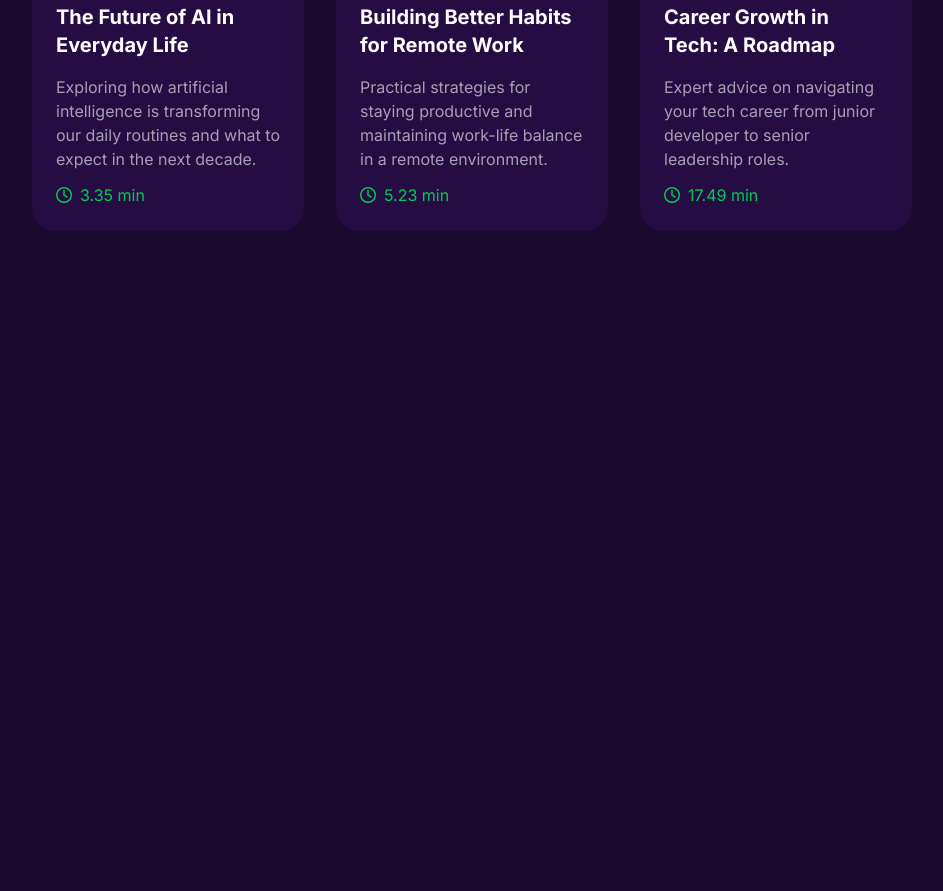
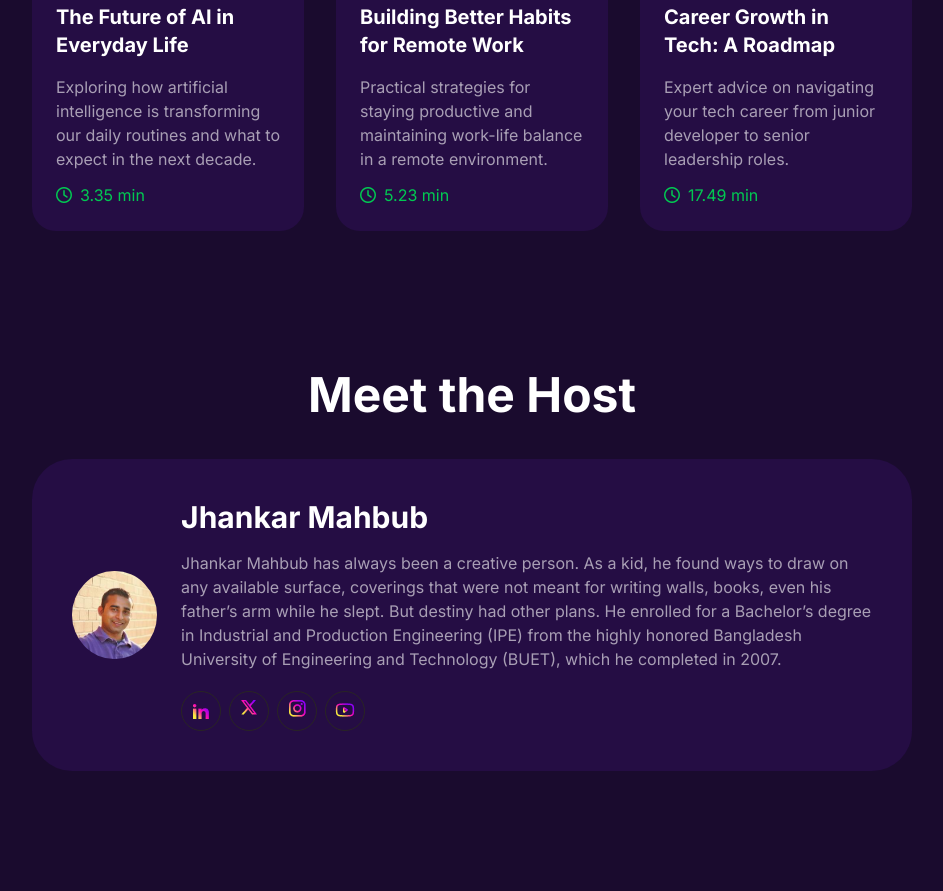
Before and after one commit to mdabdullahcse11/TechWave-Projrct, a plain HTML site: page index.html in a window 1280 px wide. Shown: the part 3326-4217 px from the top of the page, without its empty margins (168-1111 px from the left). Before the commit the page ends 3677 px from the top, so only its background shows below. Drawn offline with nearby package versions, Linux system fonts and the light colour scheme.

Commit message:
Complete Meet the Host Section and added Image Custom

```diff
--- a/index.html
+++ b/index.html
@@ -198,6 +198,36 @@
             </div>
         </section>
 
+        <!-- Host Section -->
+        <section>
+
+            <div class="p-5 lg:px-[200px] lg:pb-[120px]">
+
+                <h1 class="text-3xl lg:text-5xl font-bold mb-10 text-white text-center">Meet the Host</h1>
+                <!-- Host Card -->
+                <div class="host-bg p-10 rounded-[40px] flex items-center gap-6 flex-col lg:flex-row">
+                    <!-- Card Image -->
+                    <div class="lg:w-1/2 mx-auto">
+                        <img class=" rounded-[50%]" src="./assets/OIP.jpg" alt="">
+                    </div>
+                    <!-- Card content -->
+                    <div class="">
+                        <h3 class="text-2xl lg:text-3xl font-bold mb-4 text-white text-center lg:text-start">Jhankar Mahbub</h3>
+                        <p class="text-white opacity-60 mb-5 text-center lg:text-start">Jhankar Mahbub has always been a creative person. As a kid, he found ways to draw on any available surface, coverings that were not meant for writing walls, books, even his father’s arm while he slept. But destiny had other plans. He enrolled for a Bachelor’s degree in Industrial and Production Engineering (IPE) from the highly honored Bangladesh University of Engineering and Technology (BUET), which he completed in 2007.</p>
+                        <!-- Social Icons -->
+                        <div class="">
+                            <ul class="flex items-center gap-2 justify-center lg:justify-start">
+                                <li class="p-2 border border-stone-800 rounded-full w-10 h-10 flex justify-center items-center"><a href=""><img src="./assets/linkedin.png" alt="" class=""></a></li>
+                                <li class="p-2 border border-stone-800 rounded-full w-10 h-10 flex justify-center items-cente"><a href=""><img src="./assets/x.png" alt="" class=""></a></li>
+                                <li class="p-2 border border-stone-800 rounded-full w-10 h-10 flex justify-center items-cente"><a href=""><img src="./assets/instagram.png" alt="" class=""></a></li>
+                                <li class="p-2 border border-stone-800 rounded-full w-10 h-10 flex justify-center items-cente"><a href=""><img src="./assets/youtube.png" alt="" class=""></a></li>
+                            </ul>
+                        </div>
+                    </div>
+                </div>
+            </div>
+        </section>
+
       </main>
 </body>
 </html>
--- a/style.css
+++ b/style.css
@@ -29,6 +29,11 @@
     background: rgba(53, 17, 101, 0.4);
 }
 
+/* Host section */
+.host-bg {
+    background: rgba(53, 17, 101, 0.4);
+}
+
 /* Featured section */
 .feature-bag {
     background: rgba(37, 13, 68, 1);
```
Also changed, not shown: assets/OIP.jpg (added).
